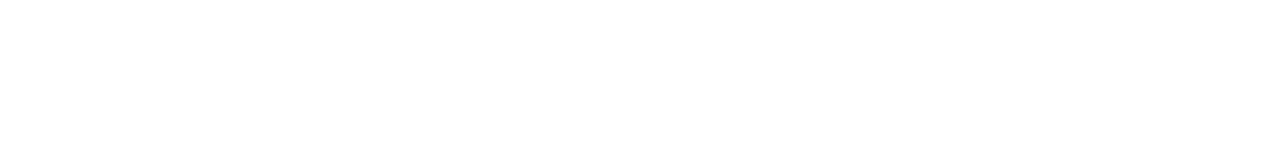
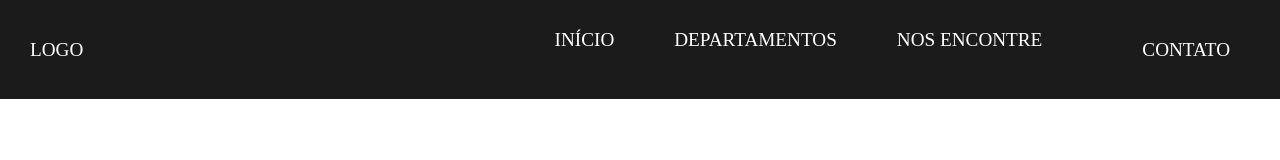
Before and after one commit to ebarbozadev/ibm-moria, a plain HTML site: page index.html in a window 1280 px wide. Drawn offline with Linux system fonts and the light colour scheme.

Commit message:
Adicionando arquivos

```diff
--- /dev/null
+++ b/css/header/header.css
@@ -0,0 +1,29 @@
+header{
+    width: 100%;
+    align-items: center;
+    display: flex;
+    justify-content: space-between;
+    background-color: var(--cinza-escuro);
+    font-size: 1.2rem;
+    padding: 30px;
+}
+
+.header__logo{
+    color: var(--branco);
+}
+
+.nav{
+    display: flex;
+}
+
+li:nth-child(4){
+    padding: .625rem 0 .625rem 1.25rem;
+    margin-left: 1.25rem;
+}
+
+.nav__item--link{
+    text-decoration: none;
+    color: var(--branco);
+    margin-left: 1.25rem;
+    padding: .625rem 1.25rem;
+}
--- /dev/null
+++ b/css/reset.css
@@ -0,0 +1,54 @@
+/* http://meyerweb.com/eric/tools/css/reset/
+   v2.0 | 20110126
+   License: none (public domain)
+*/
+
+*{
+	box-sizing: border-box;
+	padding: 0;
+	margin: 0;
+}
+
+html, body, div, span, applet, object, iframe,
+h1, h2, h3, h4, h5, h6, p, blockquote, pre,
+a, abbr, acronym, address, big, cite, code,
+del, dfn, em, img, ins, kbd, q, s, samp,
+small, strike, strong, sub, sup, tt, var,
+b, u, i, center,
+dl, dt, dd, ol, ul, li,
+fieldset, form, label, legend,
+table, caption, tbody, tfoot, thead, tr, th, td,
+article, aside, canvas, details, embed,
+figure, figcaption, footer, header, hgroup,
+menu, nav, output, ruby, section, summary,
+time, mark, audio, video {
+	margin: 0;
+	padding: 0;
+	border: 0;
+	font-size: 100%;
+	font: inherit;
+	vertical-align: baseline;
+}
+/* HTML5 display-role reset for older browsers */
+article, aside, details, figcaption, figure,
+footer, header, hgroup, menu, nav, section {
+	display: block;
+}
+body {
+	line-height: 1;
+}
+ol, ul {
+	list-style: none;
+}
+blockquote, q {
+	quotes: none;
+}
+blockquote:before, blockquote:after,
+q:before, q:after {
+	content: '';
+	content: none;
+}
+table {
+	border-collapse: collapse;
+	border-spacing: 0;
+}
--- /dev/null
+++ b/css/style.css
@@ -0,0 +1,7 @@
+@import url(reset.css);
+@import url(header/header.css);
+
+:root {
+    --branco: #ffffff;
+    --cinza-escuro: #1b1b1b;
+}
--- a/index.html
+++ b/index.html
@@ -4,9 +4,20 @@
         <meta charset="UTF-8">
         <meta http-equiv="X-UA-Compatible" content="IE=edge">
         <meta name="viewport" content="width=device-width, initial-scale=1.0">
+        <link rel="stylesheet" href="css/style.css">
         <title>IBM Moriá - Inicio</title>
     </head>
     <body>
-
+        <header>
+            <div class="header__logo"><h1>LOGO</h1></div>
+            <nav class="header__nav">
+                <ul class="nav">
+                    <li class="nav__item"><a href="#" class="nav__item--link">INÍCIO</a></li>
+                    <li class="nav__item"><a href="#" class="nav__item--link">DEPARTAMENTOS</a></li>
+                    <li class="nav__item"><a href="#" class="nav__item--link">NOS ENCONTRE</a></li>
+                    <li class="nav__item"><a href="#" class="nav__item--link">CONTATO</a></li>
+                </ul>
+            </nav>
+        </header>
     </body>
 </html>
```
